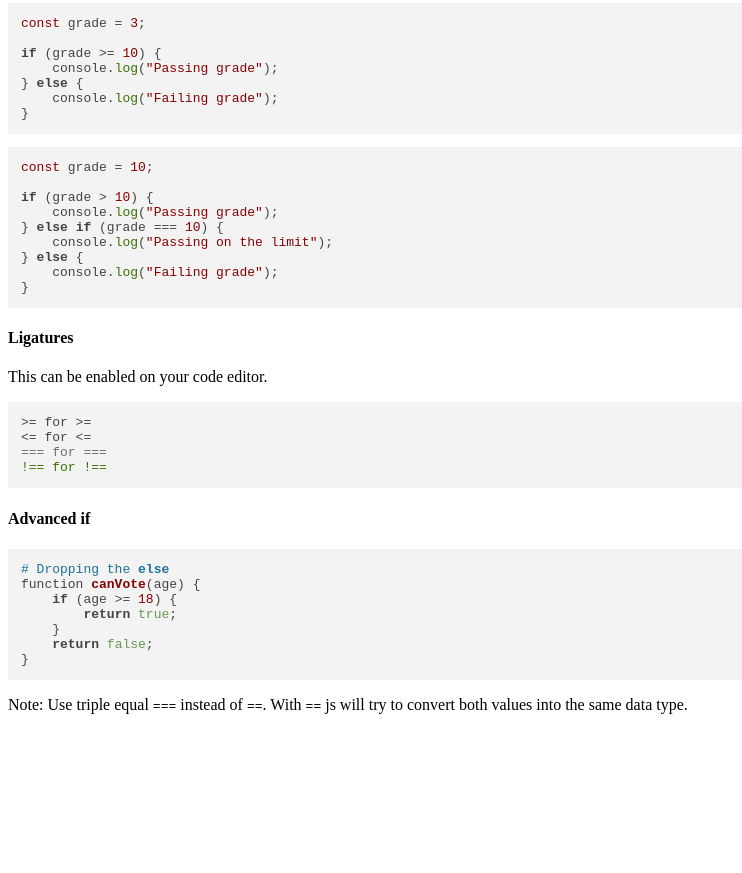
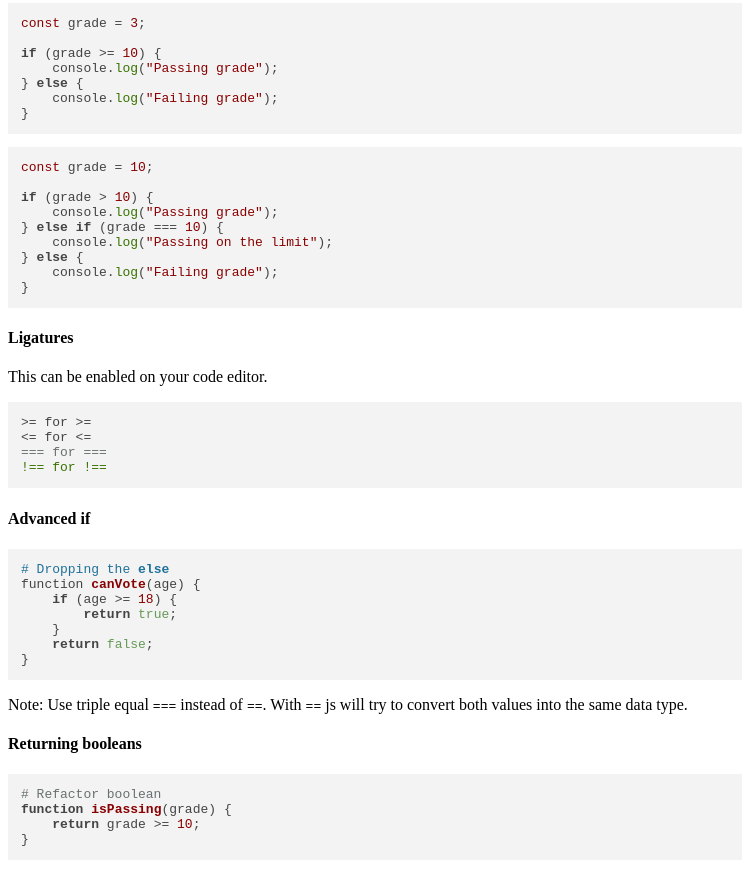
Before and after one commit to penquinking/notes, a website: page public/js.html in a window 1280 px wide. Shown: the part 3054-3927 px from the top of the page, without its empty margins (0-742 px from the left). Before the commit the page ends 3784 px from the top, so only its background shows below. Drawn offline with nearby package versions, Linux system fonts and the light colour scheme.

Commit message:
Notes added

```diff
--- a/public/js.html
+++ b/public/js.html
@@ -180,6 +180,12 @@ function canVote(age) {
 }
 </code></pre>
 <p>Note: Use triple equal <code>===</code> instead of <code>==</code>. With <code>==</code> js will try to convert both values into the same data type.</p>
+<h4>Returning booleans</h4>
+<pre class="hljs"><code># Refactor boolean
+function isPassing(grade) {
+    return grade &gt;= 10;
+}
+</code></pre>
 
   </div>
 
```
Also changed, not shown: md/js.md (+9 -0 lines).
